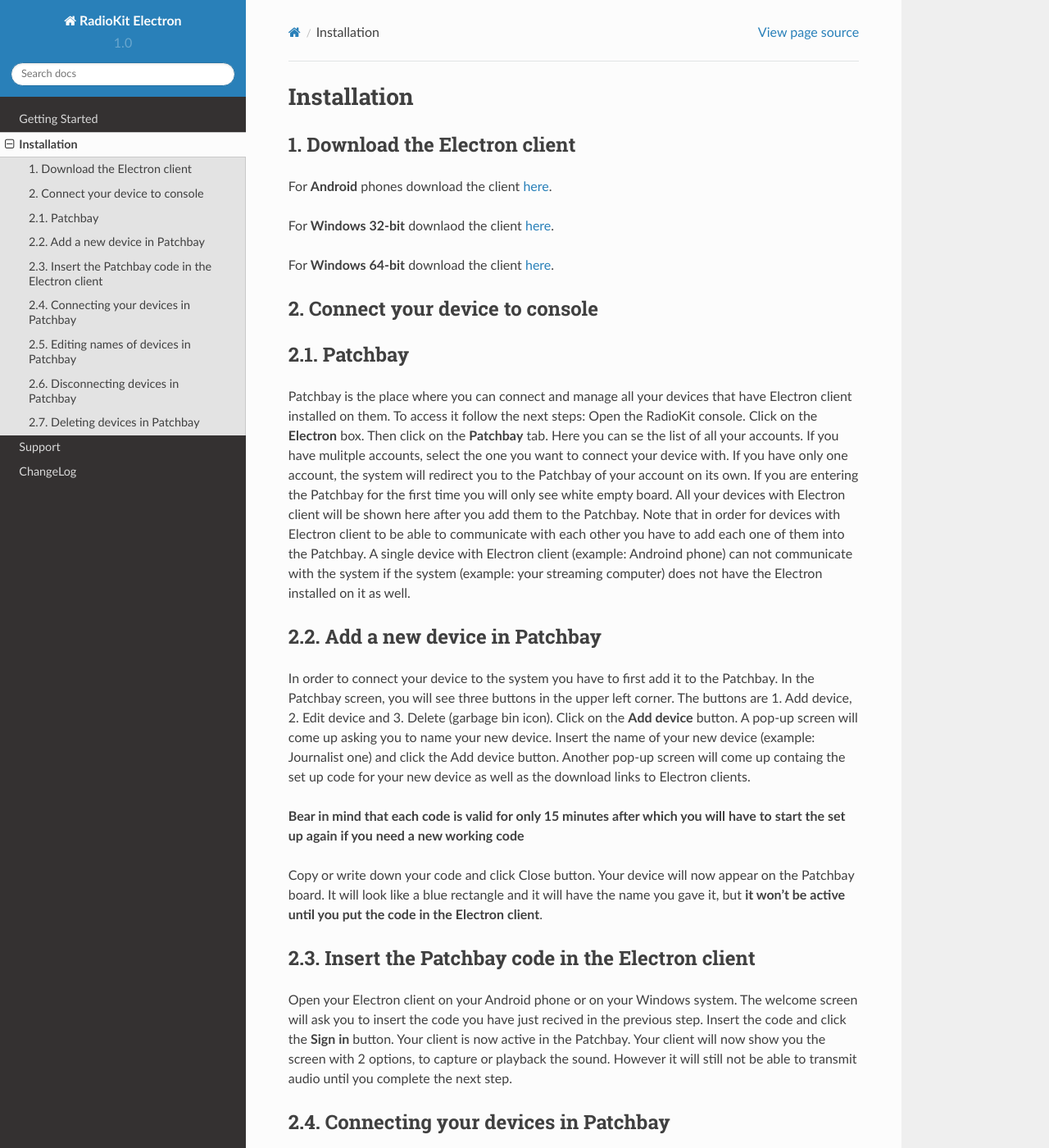
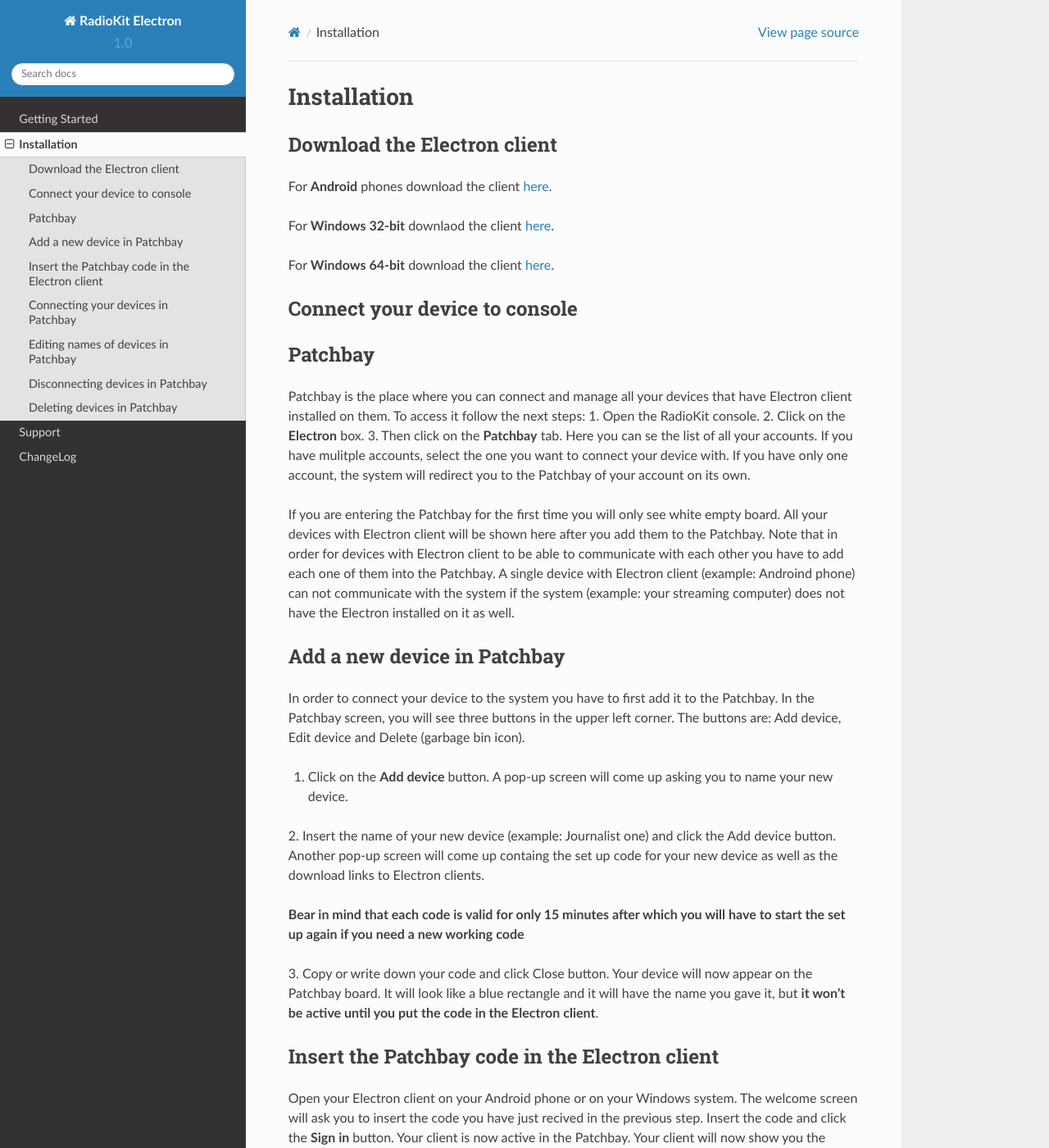
Before and after one commit to radiokit/electron-docs, a Sphinx documentation site: the page built from docs/source/installation.rst, in a window 1280 px wide and 1400 px high. Shown: the whole window at 82% size. Built offline with Sphinx 7.4.7 and the Read the Docs theme 2.0.0, drawn with Linux system fonts in a browser that asks for light colours; some of the changed text lies outside the part shown.

Commit message:
installation.rst edited online with Bitbucket

```diff
--- a/docs/source/installation.rst
+++ b/docs/source/installation.rst
@@ -1,7 +1,7 @@
 Installation
 ============
 
-1. Download the Electron client
+Download the Electron client
 -------------------------------
 
 For **Android** phones download the client `here <https://play.google.com/store/apps/details?id=org.radiokit.electron>`_.
@@ -11,39 +11,45 @@
 For **Windows 64-bit** download the client `here <https://packages.radiokit.org/packages/windows/radiokit-electron/stable/latest-64bit>`_.
 
 
-2. Connect your device to console
+Connect your device to console
 ---------------------------------
-2.1. Patchbay
+Patchbay
 -------------
 
 Patchbay is the place where you can connect and manage all your devices that have Electron client installed on them. To access it follow the next steps:
-Open the RadioKit console. Click on the **Electron** box. Then click on the **Patchbay** tab. Here you can se the list of all your accounts. If you have mulitple accounts, select the one you
-want to connect your device with. If you have only one account, the system will redirect you to the Patchbay of your account on its own. If you are entering the Patchbay for the first time
-you will only see white empty board. All your devices with Electron client will be shown here after you add them to the Patchbay. Note that in order for
+1. Open the RadioKit console.
+2. Click on the **Electron** box.
+3. Then click on the **Patchbay** tab.
+Here you can se the list of all your accounts. If you have mulitple accounts, select the one you
+want to connect your device with. If you have only one account, the system will redirect you to the Patchbay of your account on its own.
+
+If you are entering the Patchbay for the first time you will only see white empty board. All your devices with Electron client will be shown here after you add them to the Patchbay. Note that in order for
 devices with Electron client to be able to communicate with each other you have to add each one of them into the Patchbay. A single device with Electron client (example: Androind phone) can not communicate with the system if the
 system (example: your streaming computer) does not have the Electron installed on it as well.
 
-2.2. Add a new device in Patchbay
+Add a new device in Patchbay
 ---------------------------------
 
 In order to connect your device to the system you have to first add it to the Patchbay. In the Patchbay screen, you will see three buttons
-in the upper left corner. The buttons are 1. Add device, 2. Edit device and 3. Delete (garbage bin icon). Click on the **Add device** button.
-A pop-up screen will come up asking you to name your new device. Insert the name of your new device (example: Journalist one) and click the Add device button.
+in the upper left corner. The buttons are: Add device, Edit device and Delete (garbage bin icon).
+
+1. Click on the **Add device** button. A pop-up screen will come up asking you to name your new device.
+2. Insert the name of your new device (example: Journalist one) and click the Add device button.
 Another pop-up screen will come up containg the set up code for your new device as well as the download links to Electron clients.
 
 **Bear in mind that each code is valid for only 15 minutes after which you will have to start the set up again if you need a new working code**
 
-Copy or write down your code and click Close button. Your device will now appear on the Patchbay board. It will look like a blue rectangle and it will have the name
+3. Copy or write down your code and click Close button. Your device will now appear on the Patchbay board. It will look like a blue rectangle and it will have the name
 you gave it, but **it won't be active until you put the code in the Electron client**.
 
-2.3. Insert the Patchbay code in the Electron client
+Insert the Patchbay code in the Electron client
 ----------------------------------------------------
 
 Open your Electron client on your Android phone or on your Windows system. The welcome screen will ask you to insert the code you have just recived in the previous step.
 Insert the code and click the **Sign in** button. Your client is now active in the Patchbay. Your client will now show you the screen with 2 options, to capture
 or playback the sound. However it will still not be able to transmit audio until you complete the next step.
 
-2.4. Connecting your devices in Patchbay
+Connecting your devices in Patchbay
 ----------------------------------------
 
 After you have completed the previous step and instered the code in you device go back to the Patchbay in the RadioKit console. Your device in the Patchbay (blue rectangle)
@@ -51,19 +57,19 @@
 By clicking one of the interfaces of your device, it's square will change the color to yellow and allow you to connect it to another device in your Patchbay. Choose the input/output on the second device
 and click that square. Now you should be able to see a black line connecting these two interfaces (squares). Voila! Your devices are now connected and ready to communicate.
 
-2.5. Editing names of devices in Patchbay
+Editing names of devices in Patchbay
 -----------------------------------------
 
 If you want to edit the name of one of your devices from Patchbay, simply click on it (it will become red) and click the **Edit device** button in the upper left
 corner of Patchbay screen.
 
-2.6. Disconnecting devices in Patchbay
+Disconnecting devices in Patchbay
 --------------------------------------
 
 If you want to disconnect the communication link between your devices in Patchbay, simply click on it (the balck line) and click the delete button in the upper left
 corner of Patchbay screen (garbage bin icon).
 
-2.7. Deleting devices in Patchbay
+Deleting devices in Patchbay
 ---------------------------------
 
 If you want to remove one of your devices from Patchbay, simply click on it (it will become red) and click the delete button in the upper left
```
